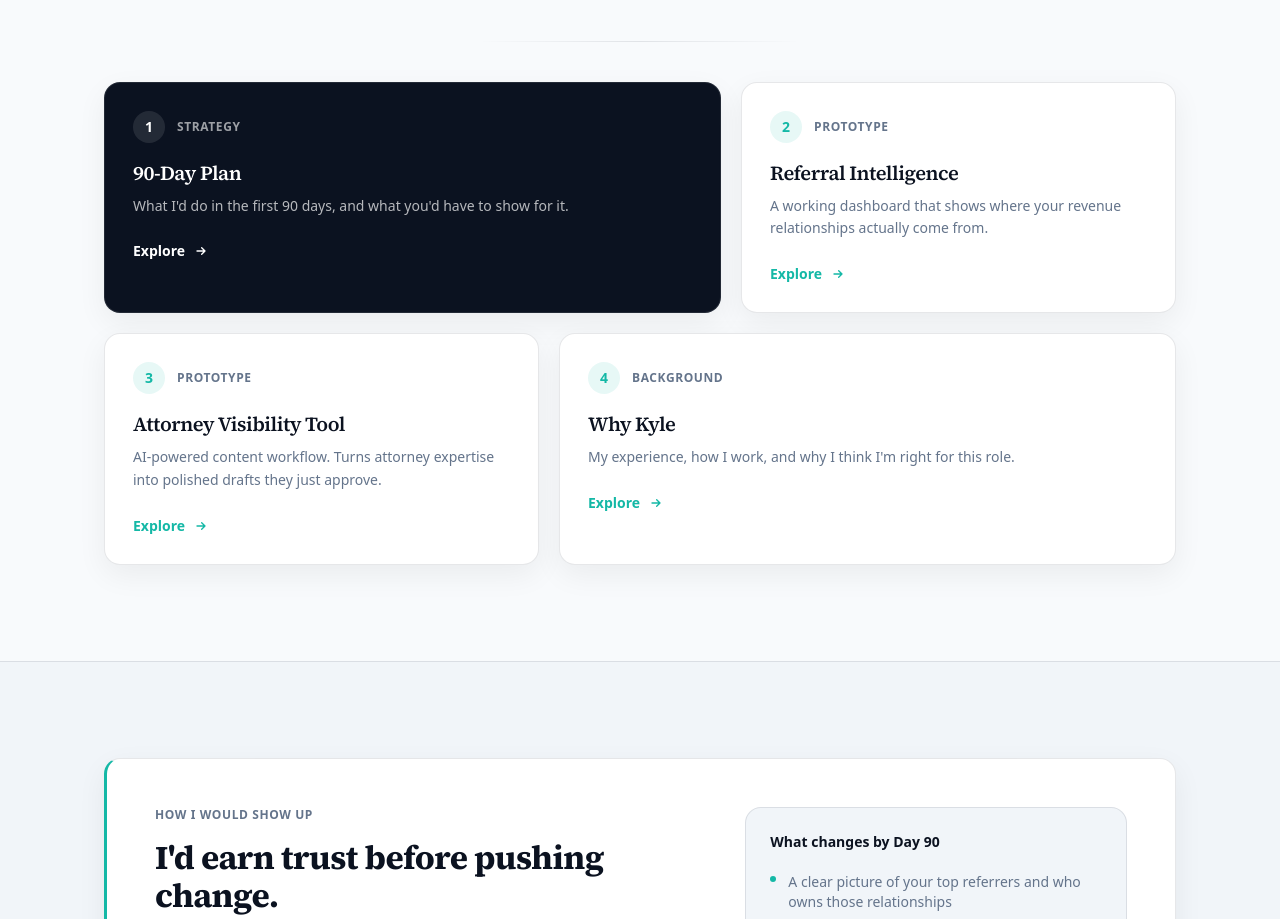
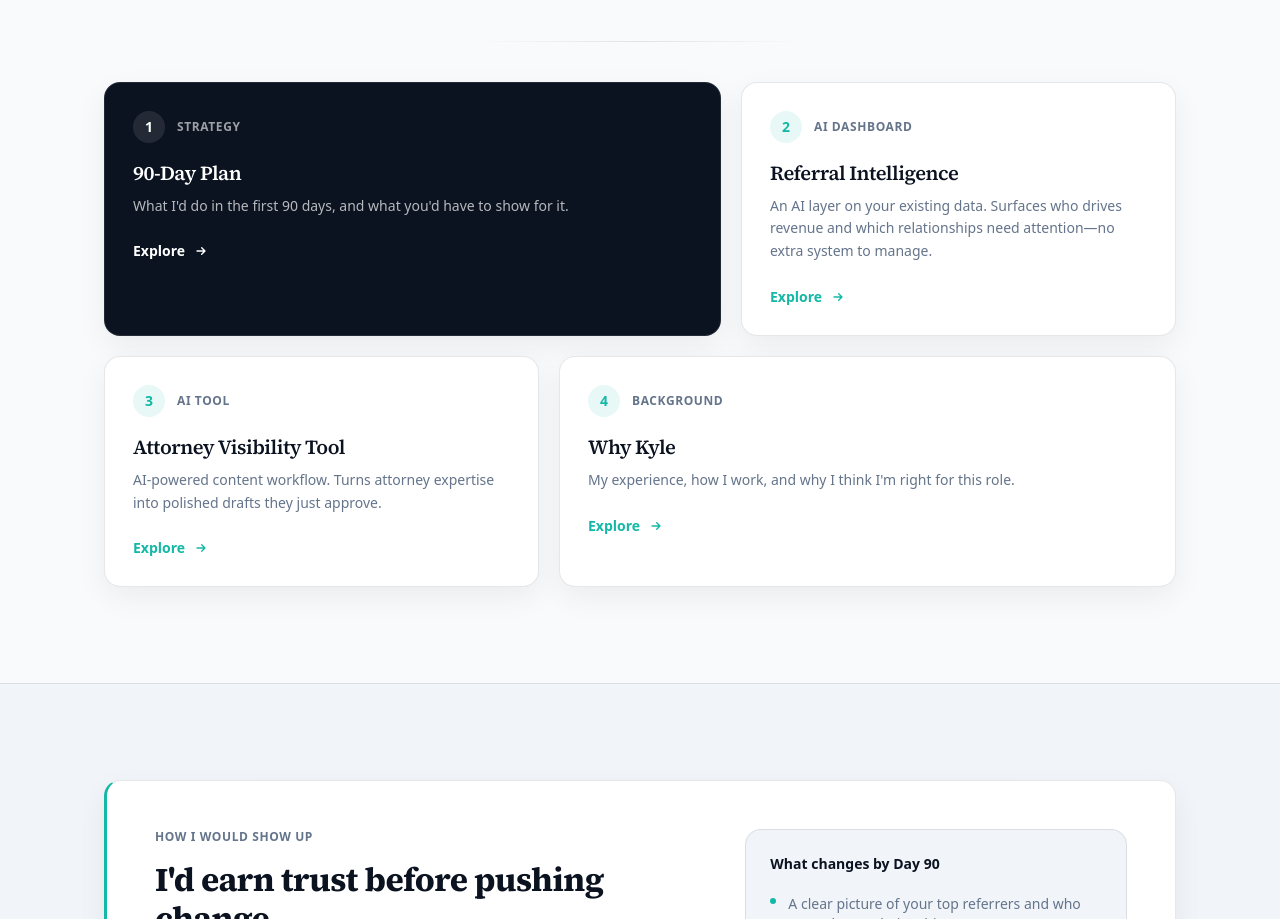
Before and after one commit to SidekickMarketer/ubg-cmo-demo, a Next.js app: page / in a window 1280 px wide. Shown: the part 1586-2505 px from the top of the page. Built offline with nearby package versions, Linux system fonts and the light colour scheme.

Commit message:
Update card eyebrows and descriptions: AI Dashboard, AI Tool

```diff
--- a/src/app/page.tsx
+++ b/src/app/page.tsx
@@ -259,9 +259,9 @@ export default function HomePage() {
             <div className="lg:col-span-5">
               <BentoTile
                 number="2"
-                eyebrow="Prototype"
+                eyebrow="AI Dashboard"
                 title="Referral Intelligence"
-                desc="A working dashboard that shows where your revenue relationships actually come from."
+                desc="An AI layer on your existing data. Surfaces who drives revenue and which relationships need attention—no extra system to manage."
                 href="/referrals"
                 tone="light"
               />
@@ -270,7 +270,7 @@ export default function HomePage() {
             <div className="lg:col-span-5">
               <BentoTile
                 number="3"
-                eyebrow="Prototype"
+                eyebrow="AI Tool"
                 title="Attorney Visibility Tool"
                 desc="AI-powered content workflow. Turns attorney expertise into polished drafts they just approve."
                 href="/tool"
```
